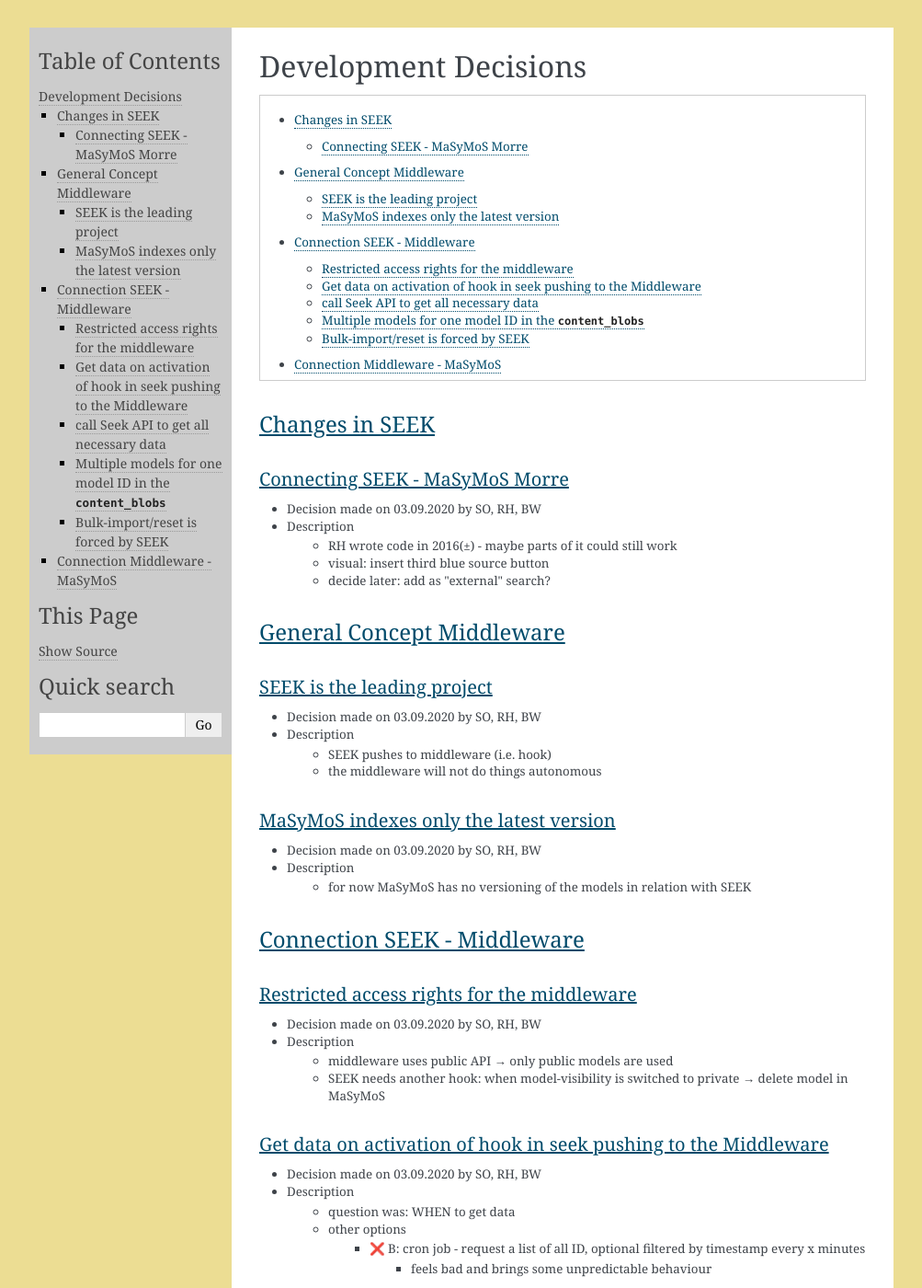
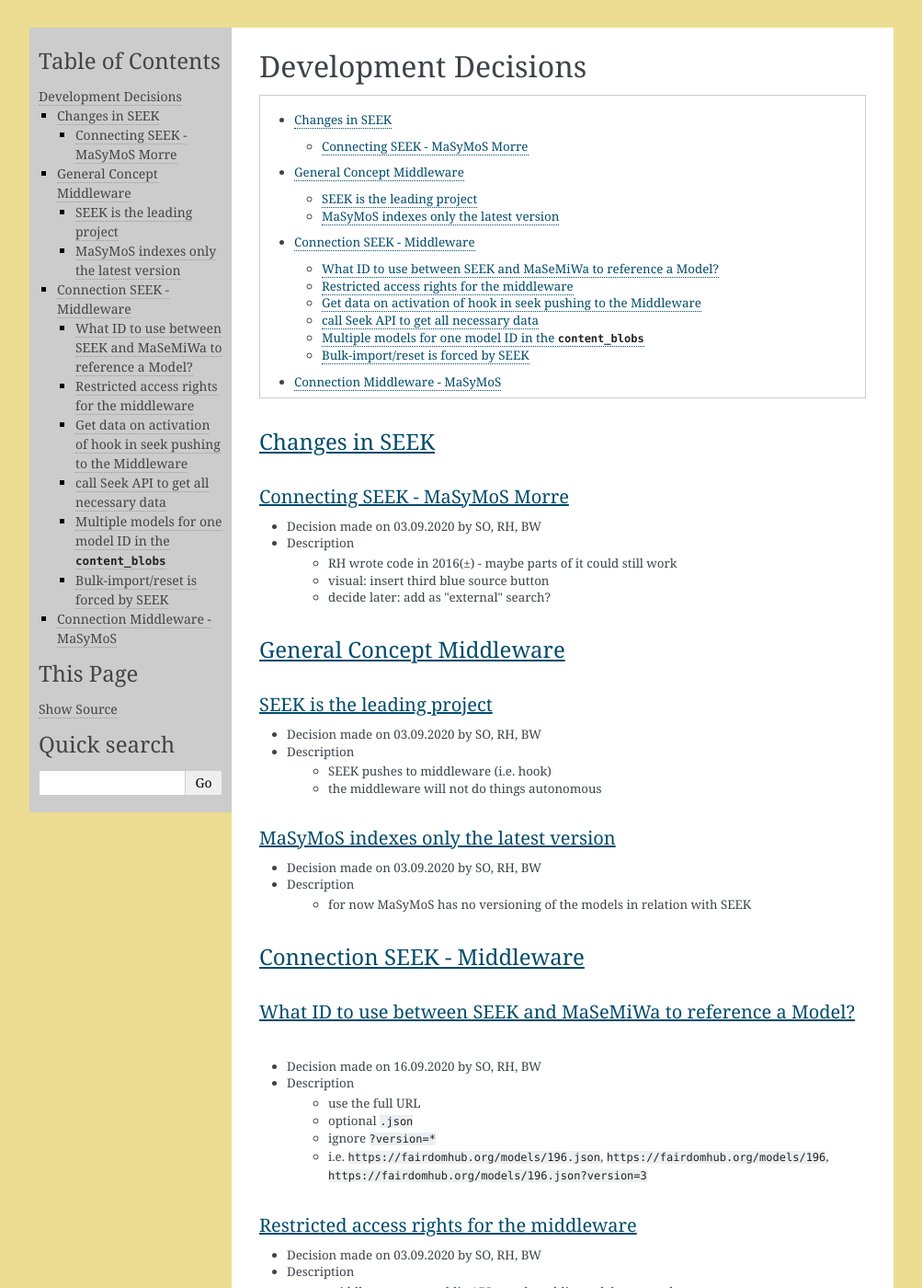
Before and after one commit to MaSyMoS/masymos-seek-middleware, a Sphinx documentation site: the page built from dev/doc/dev_decisions.rst, in a window 1280 px wide and 1400 px high. Shown: the whole window at 92% size, without its empty margins (138-1141 px from the left). Built offline with Sphinx 7.4.7, drawn with Linux system fonts in a browser that asks for light colours.

Commit message:
docs: what ID to use; what is behind the file links?
MaSyMoS/masymos-seek-middleware#5
MaSyMoS/masymos-seek-middleware#6

```diff
--- a/dev/doc/dev_decisions.rst
+++ b/dev/doc/dev_decisions.rst
@@ -39,6 +39,15 @@
 Connection SEEK - Middleware
 ############################
 
+What ID to use between SEEK and MaSeMiWa to reference a Model?
+==============================================================
+- Decision made on 16.09.2020 by SO, RH, BW
+- Description
+    - use the full URL
+    - optional ``.json``
+    - ignore ``?version=*``
+    - i.e. ``https://fairdomhub.org/models/196.json``, ``https://fairdomhub.org/models/196``, ``https://fairdomhub.org/models/196.json?version=3``
+
 Restricted access rights for the middleware
 ===========================================
 - Decision made on 03.09.2020 by SO, RH, BW
```
Also changed, not shown: dev/doc/dev_qna.rst (+7 -0 lines).
